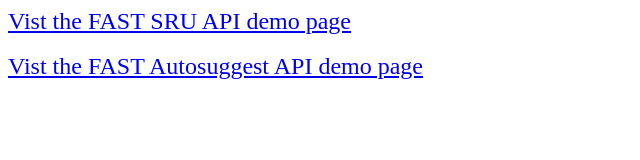
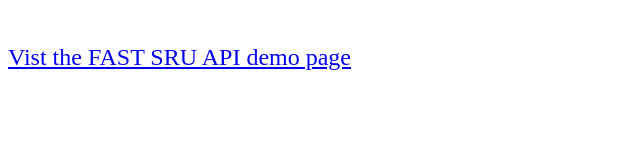
Before and after one commit to KDMortimer/KDMortimer.github.io, a plain HTML site: page index.html in a window 1280 px wide. Shown: the whole page, without its empty margins (0-640 px from the left). Drawn offline with nearby package versions, Linux system fonts and the light colour scheme.

Commit message:
Remove broken test

```diff
--- a/index.html
+++ b/index.html
@@ -15,10 +15,10 @@
 </head>
 <body>
 	<div class="container">
-		<a style="font-size: x-large" href="FASTSRUtest.html">Vist the FAST SRU API demo page</a>
 		<br/>
 		<br/>
-		<a style="font-size: x-large" href="FASTtest.html">Vist the FAST Autosuggest API demo page</a>
+		<a style="font-size: x-large" href="FASTSRUtest.html">Vist the FAST SRU API demo page</a>
+
 	</div>
 </body>
 </html>
```
